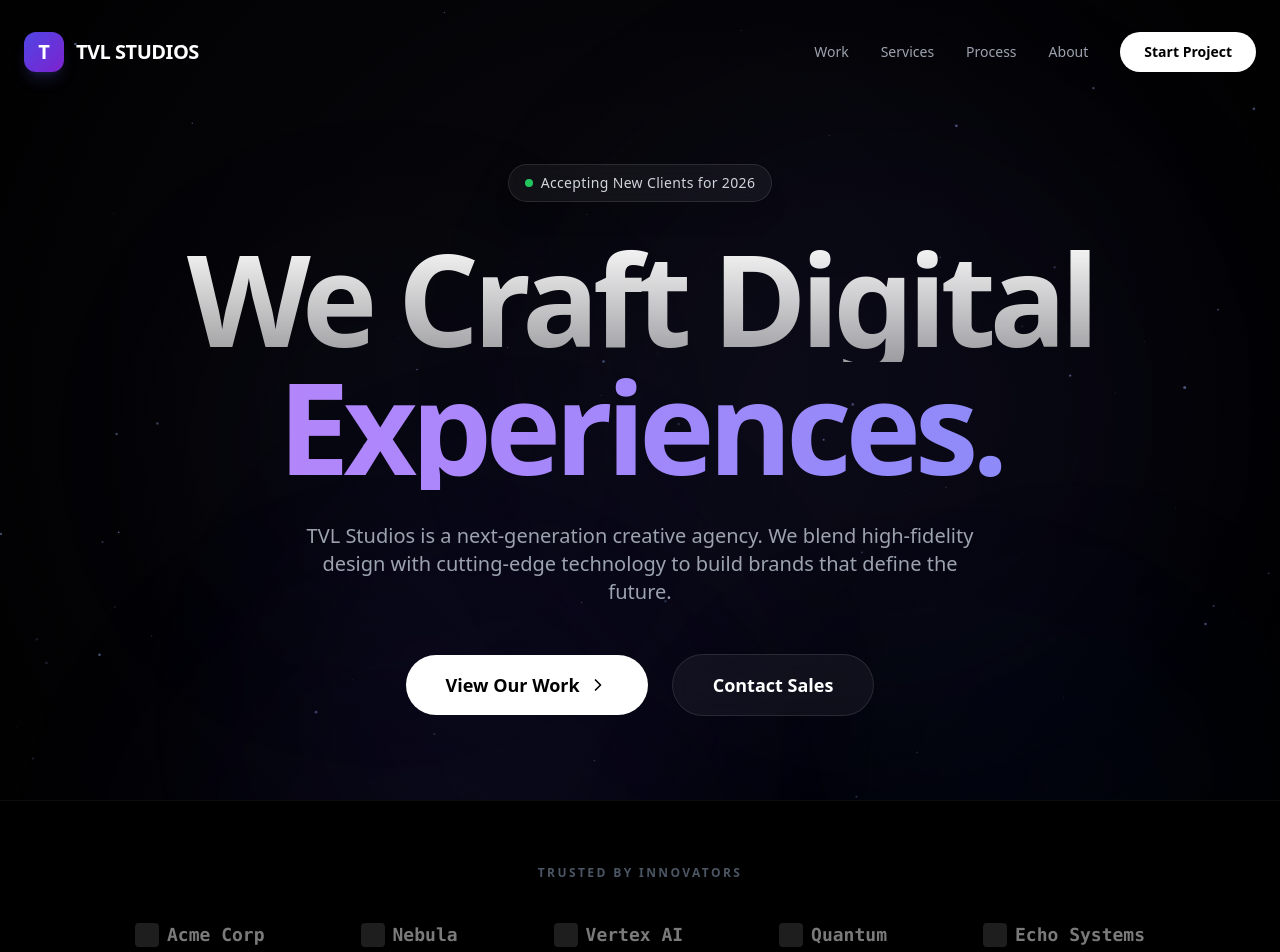
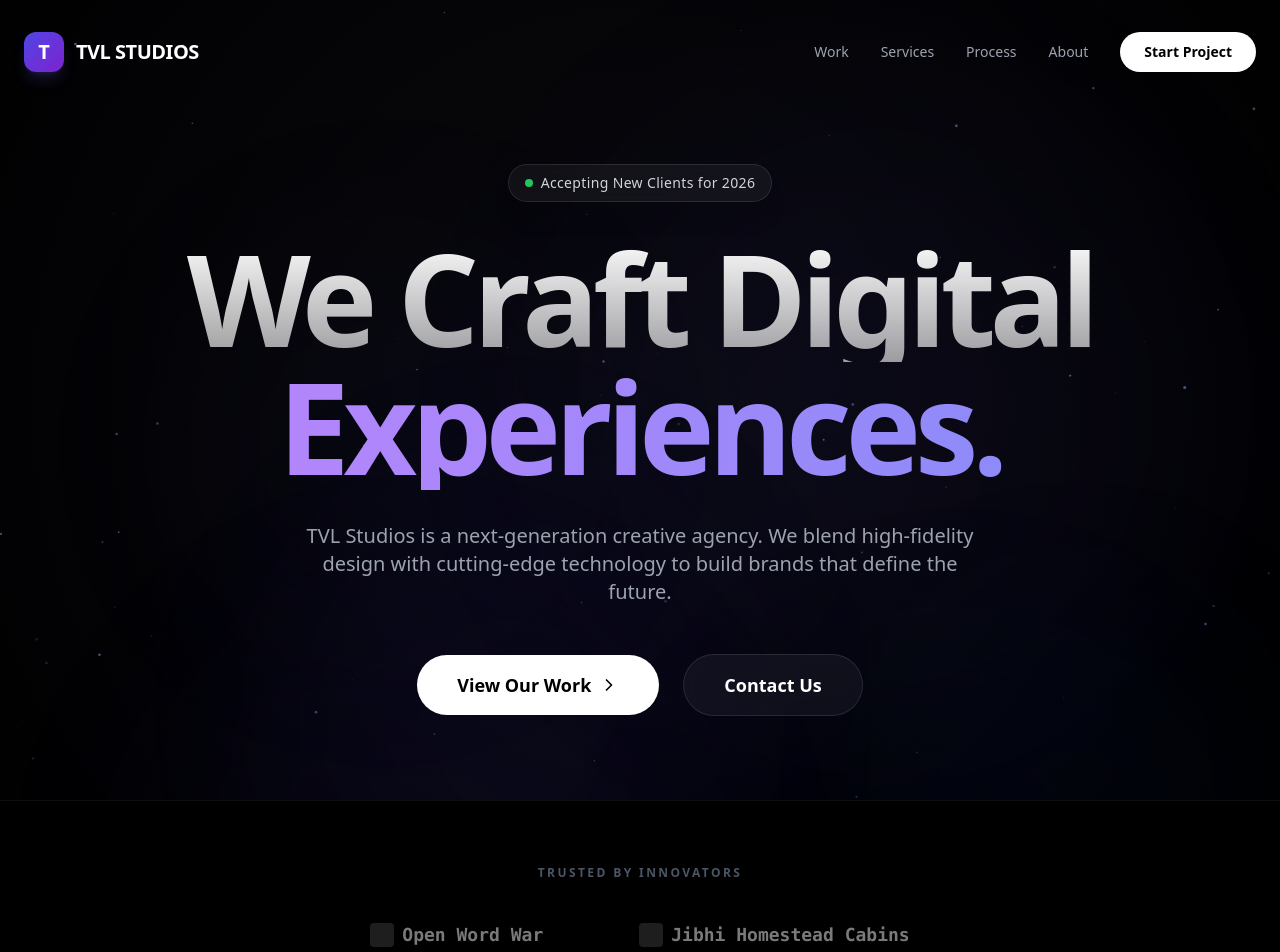
Before and after one commit to Umday-231105/tvlstudios, a Next.js app: page / in a window 1280 px wide. Shown: the top 952 px of the page. Built offline with nearby package versions, Linux system fonts and the light colour scheme.

Commit message:
Update page.js

```diff
--- a/src/app/page.js
+++ b/src/app/page.js
@@ -297,7 +297,7 @@ export default function App() {
 </button>
 
               <button className="px-10 py-4 bg-white/5 text-white border border-white/10 rounded-full font-bold text-lg hover:bg-white/10 transition-all duration-300 backdrop-blur-md hover:scale-105 active:scale-95">
-                Contact Sales
+                Contact Us
               </button>
             </div>
           </Reveal>
@@ -309,7 +309,7 @@ export default function App() {
         <div className="container mx-auto px-6">
           <p className="text-center text-xs font-bold text-gray-600 mb-10 uppercase tracking-[0.2em]">Trusted by innovators</p>
           <div className="flex flex-wrap justify-center gap-12 md:gap-24 opacity-60">
-             {['Acme Corp', 'Nebula', 'Vertex AI', 'Quantum', 'Echo Systems'].map((name, i) => (
+             {['Open Word War', 'Jibhi Homestead Cabins'].map((name, i) => (
                <div key={i} className="flex items-center gap-2 group cursor-default hover:opacity-100 transition-opacity duration-500">
                   <div className="w-6 h-6 rounded bg-white/20 group-hover:bg-indigo-500 transition-colors duration-500"></div>
                   <span className="text-lg font-bold text-white/80 font-mono">{name}</span>
```
